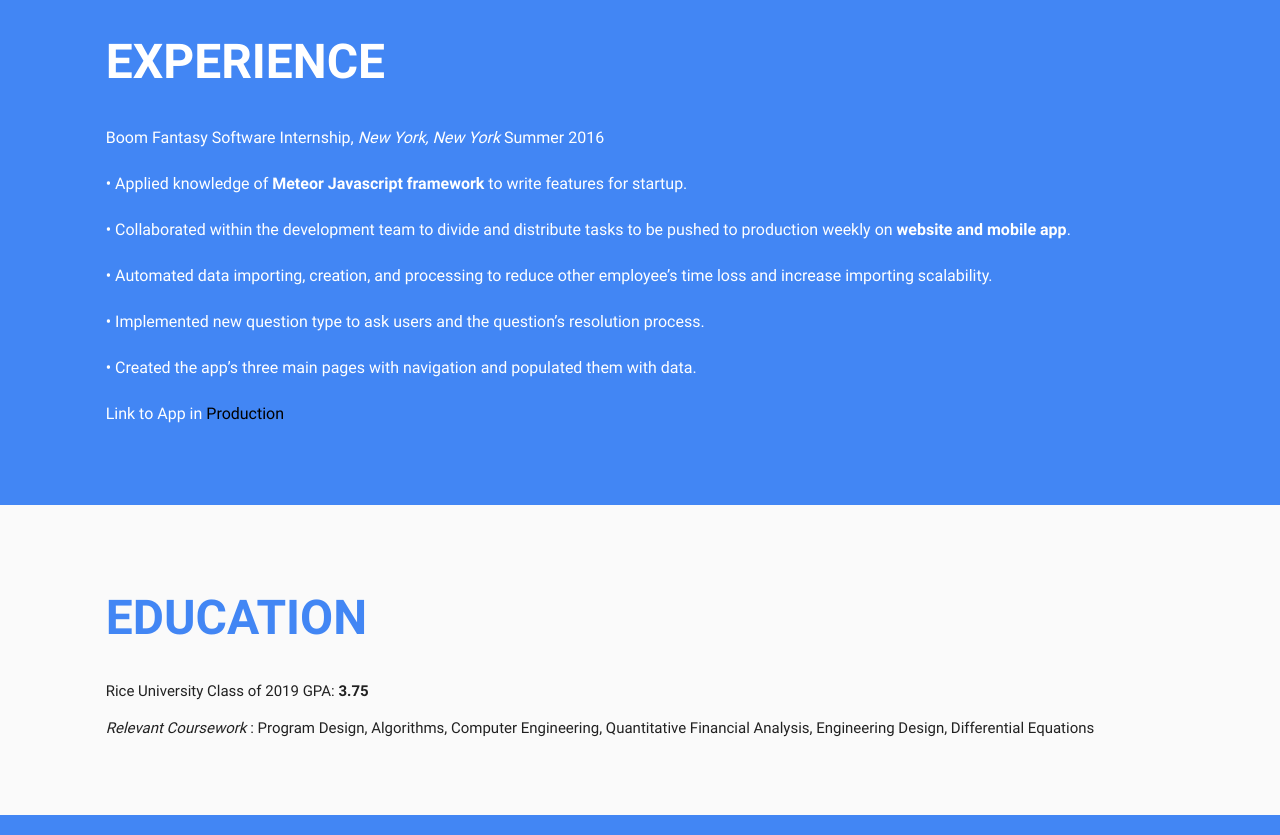
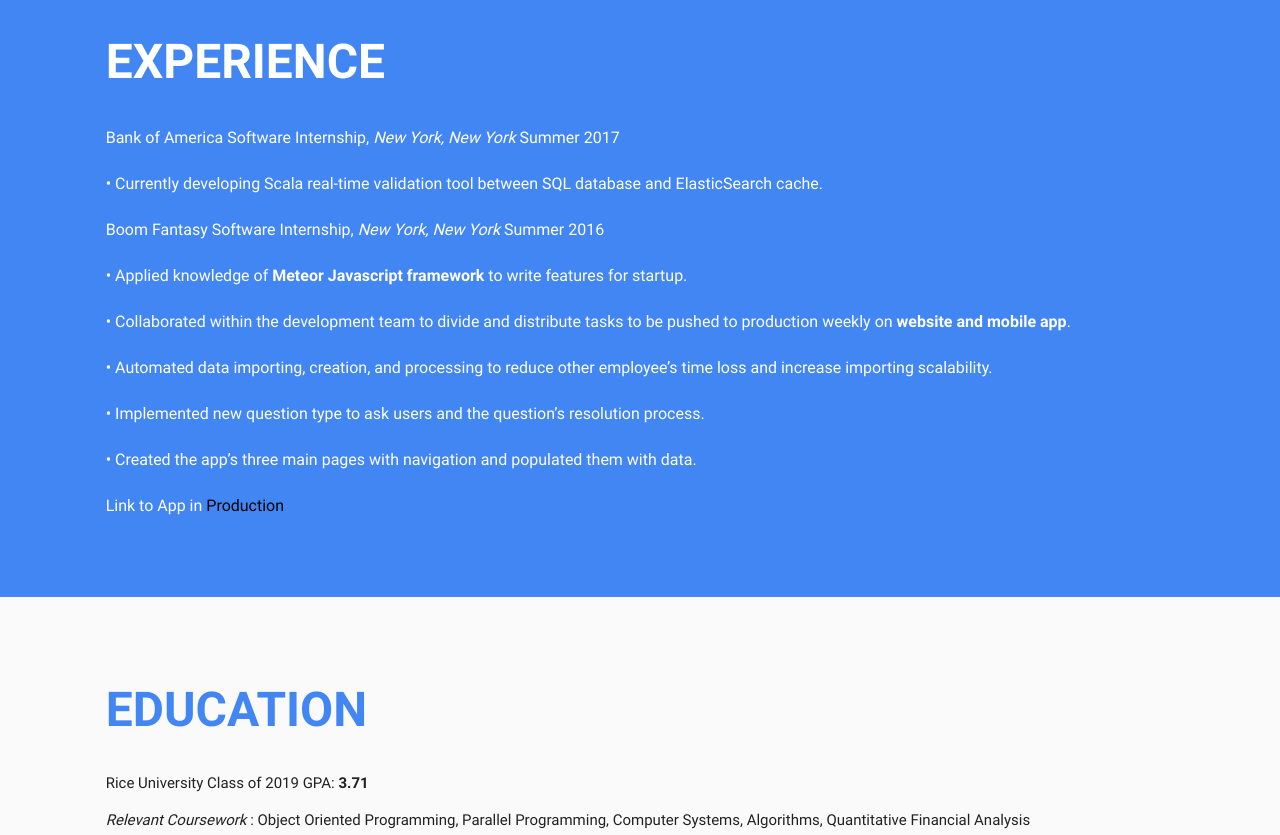
Before and after one commit to agarwal100/agarwal100.github.io, a plain HTML site: page index.html in a window 1280 px wide. Shown: the part 1800-2635 px from the top of the page. Drawn offline with nearby package versions, Linux system fonts and the light colour scheme.

Commit message:
updated information
age, added BOA, gap, classes

```diff
--- a/index.html
+++ b/index.html
@@ -104,12 +104,12 @@
                       <div class="col s12 m8 l9">
                         <div class="about-inner-right">
                           <h3>About Me</h3>
-                          <p>I'm a sophomore at <b>Rice University</b> pursuing a major in Computer Science and minors in Statistics and Finance. I'm currently seeking a <b>software internship</b> for summer 2017.</p>
+                          <p>I'm a junior at <b>Rice University</b> pursuing a major in Computer Science and minors in Statistics and Finance. I'm currently seeking a <b>software internship</b> for summer 2018.</p>
                           <div class="personal-information col s12 m12 l6">
                             <h3>Personal Information</h3>
                             <ul>
                               <li><span>Name : </span>Sumeet Agarwal</li>
-                              <li><span>Age : </span>19 Years</li>
+                              <li><span>Age : </span>20 Years</li>
                               <!-- <li><span>Phone : </span>+01254689</li> -->
                               <li><span>Email : </span>sumeetkagarwal1@gmail.com</li>
                               <li><span>Address : </span>Houston,TX</li>
@@ -177,6 +177,11 @@
               <div class="container">
                 <div class="experience-inner">
                   <h2 class="title">Experience</h2>
+                  <p>Bank of America Software Internship, <i>New York, New York</i>    Summer 2017 </p>
+                  <p>• Currently developing Scala real-time validation tool between SQL database and ElasticSearch cache.</p>
+
+
+
                   <p>Boom Fantasy Software Internship, <i>New York, New York</i>    Summer 2016 </p>
                   <p>• Applied knowledge of <b>Meteor Javascript framework</b> to write features for startup.</p>
                   <p>• Collaborated within the development team to divide and distribute tasks to be pushed to production weekly on <b>website and mobile app</b>.</p>
@@ -194,8 +199,8 @@
               <div class="container">
                 <div class="education-inner">
                   <h2 class="title">Education</h2>
-                  <p>Rice University Class of 2019 GPA:   <b>3.75</b></p>
-                    <p><i>Relevant Coursework</i> : Program Design, Algorithms, Computer Engineering, Quantitative Financial Analysis, Engineering Design, Differential Equations</p>
+                  <p>Rice University Class of 2019 GPA:   <b>3.71</b></p>
+                    <p><i>Relevant Coursework</i> : Object Oriented Programming, Parallel Programming, Computer Systems, Algorithms, Quantitative Financial Analysis</p>
 
               </div>
             </section>
```
